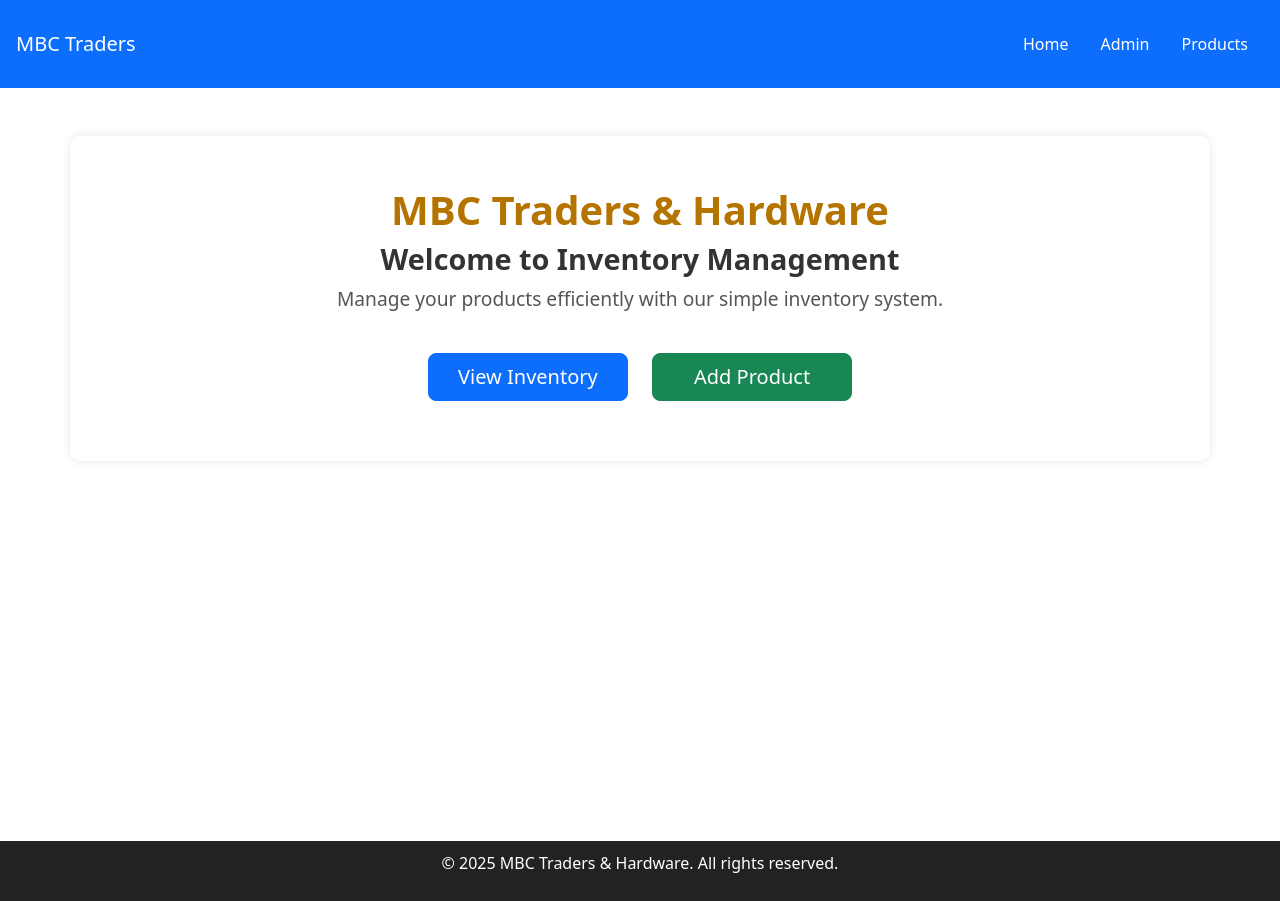
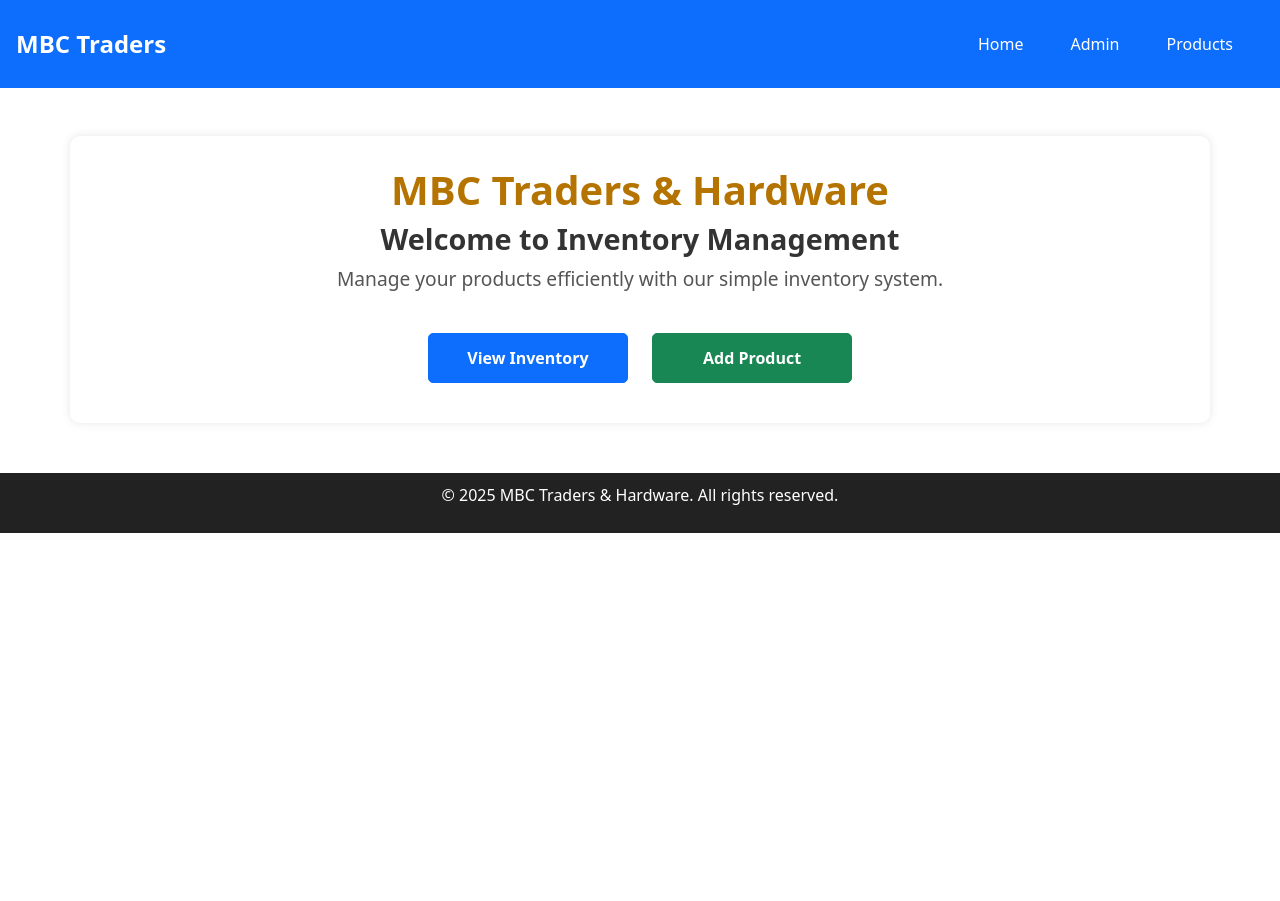
Before and after one commit to AamirSohail07000/Inventory_Management, a Flask app: page / in a window 1280 px wide. After the commit the page ends 533 px from the top, so only its background shows below. Run offline with Flask 3, Linux system fonts and the light colour scheme.

Commit message:
updated style for header and footer

```diff
--- a/static/styles.css
+++ b/static/styles.css
@@ -1,49 +1,153 @@
+/* ===== Global Styles ===== */
 body {
   background-color: #f4f4f4;
   font-family: Arial, sans-serif;
   margin: 0;
   padding: 0;
 }
+
+/* ===== Header Styling ===== */
 header {
-  background-color: #3c9b04;
-  color: rgb(20, 19, 19);
+  background-color: #3c9b04; /* Green header background */
+  color: rgb(20, 19, 19); /* Dark text color */
   padding: 15px 0;
 }
-/* Footer Styling */
+
+header h5 {
+  margin: 0;
+  font-size: 1.5rem;
+  font-weight: bold;
+}
+
+nav ul {
+  list-style: none;
+  padding: 0;
+  margin: 0;
+}
+
+nav ul li {
+  display: inline;
+  margin-right: 15px;
+}
+
+nav ul li a {
+  color: white;
+  text-decoration: none;
+  font-weight: bold;
+}
+
+nav ul li a:hover {
+  text-decoration: underline;
+}
+
+/* ===== Footer Styling ===== */
 footer {
   text-align: center;
   padding: 10px;
   background-color: #222;
   color: white;
   width: 100%;
-  margin-top: 380px;
+  position: relative;
+  bottom: 0;
+  margin-top: 50px; /* Adjust spacing */
 }
+
+/* ===== Container (Main Content) Styling ===== */
 .container {
-  margin-top: 500px;
+  margin-top: 80px; /* Adjusted for better spacing */
   background: white;
-  padding: 50px;
+  padding: 30px;
   border-radius: 10px;
   box-shadow: 0px 0px 10px rgba(0, 0, 0, 0.1);
+  max-width: 900px; /* Limits content width for better readability */
+  margin-left: auto;
+  margin-right: auto;
 }
 
+/* ===== Home Page Styling ===== */
 .title {
   font-size: 2.5rem;
   color: #b57300;
   font-weight: bold;
+  text-align: center;
 }
+
 .welcome {
   font-size: 1.8rem;
   color: #333;
   font-weight: bold;
+  text-align: center;
 }
 
 .description {
   font-size: 1.2rem;
   margin-bottom: 30px;
   color: #555;
+  text-align: center;
+}
+
+/* ===== Buttons Styling ===== */
+.buttons {
+  text-align: center;
 }
 
 .buttons .btn {
   width: 200px;
   margin: 10px;
+  padding: 12px;
+  font-size: 1rem;
+  font-weight: bold;
+  border-radius: 5px;
+  text-align: center;
 }
+
+/* ===== Form Styling ===== */
+form label {
+  font-weight: bold;
+}
+
+form .form-control {
+  padding: 10px;
+  border-radius: 5px;
+}
+
+form .form-select {
+  padding: 10px;
+  border-radius: 5px;
+}
+
+/* ===== Table Styling ===== */
+table {
+  width: 100%;
+  border-collapse: collapse;
+}
+
+table th, table td {
+  padding: 12px;
+  border: 1px solid #ddd;
+  text-align: center;
+}
+
+table th {
+  background-color: #3c9b04;
+  color: white;
+  font-weight: bold;
+}
+
+/* ===== Responsive Design ===== */
+@media (max-width: 768px) {
+  .container {
+    width: 90%;
+    padding: 20px;
+  }
+
+  .buttons .btn {
+    width: 100%;
+  }
+
+  nav ul li {
+    display: block;
+    text-align: center;
+    margin-bottom: 10px;
+  }
+}
```
